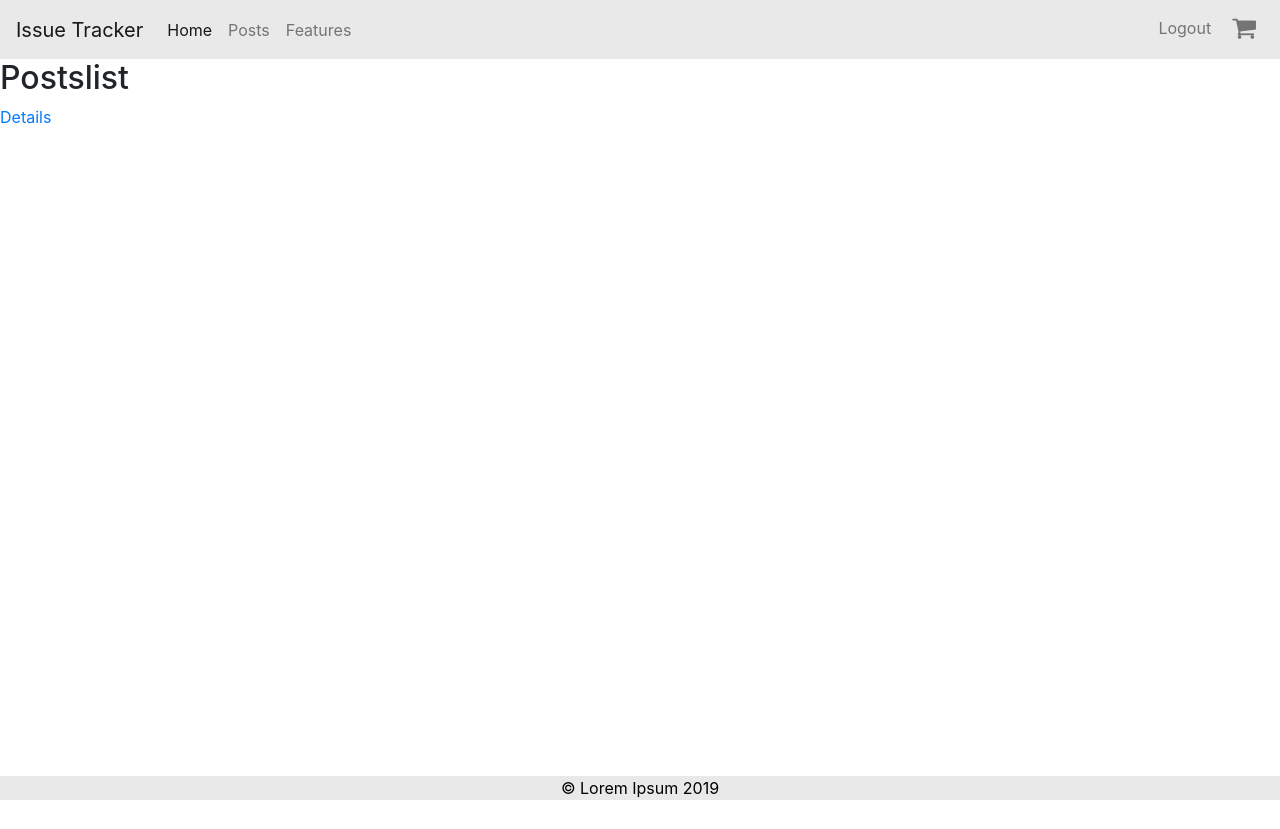
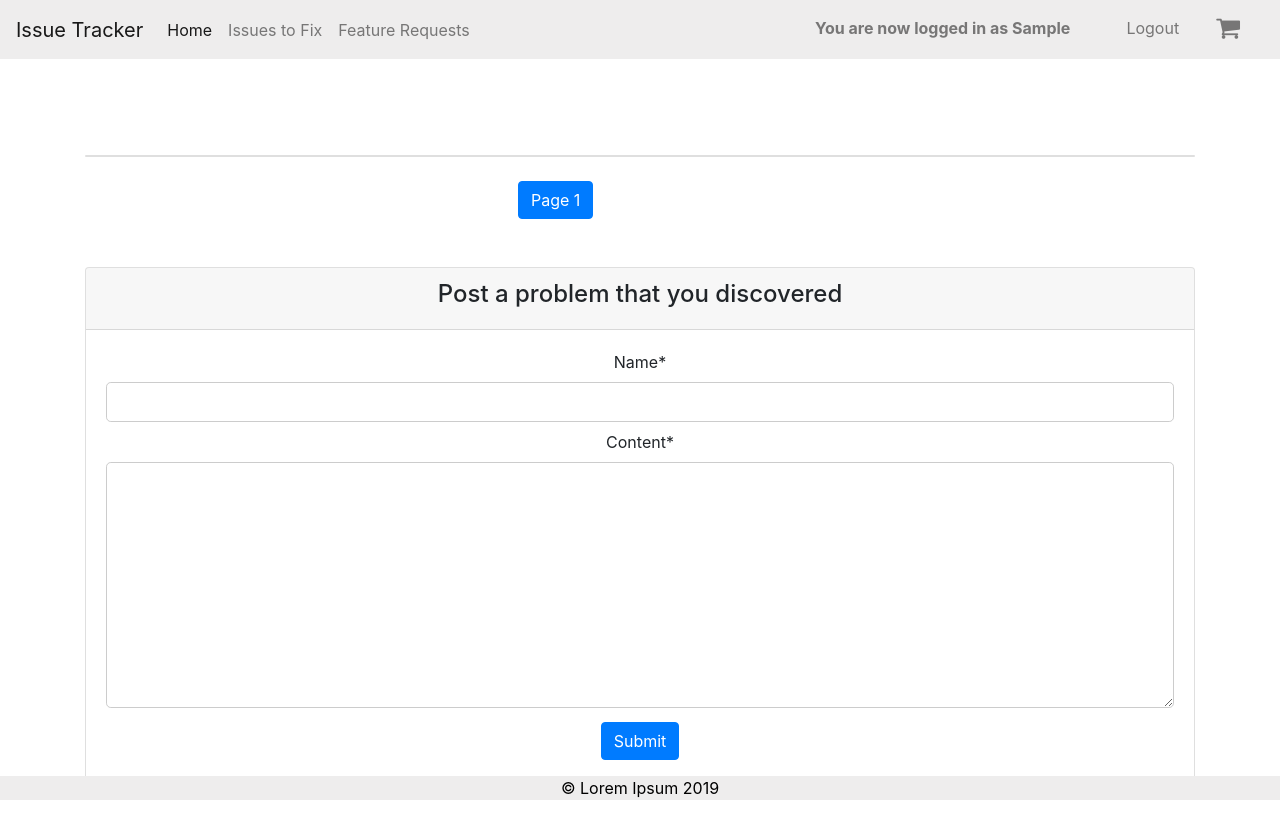
Before and after one commit to flo0909/djangoprj1, a Django app: page /postslist/ in a window 1280 px wide. Before the commit the page ends 800 px from the top, so only its background shows below. Run offline with Django 3.2, Linux system fonts and the light colour scheme; the visitor is signed in with stand-in values (Sample User, id 1); some libraries are stand-ins or nearby versions.

Commit message:
Added Posts, Models, Forms , styles for app1

```diff
--- a/accounts/views.py
+++ b/accounts/views.py
@@ -24,7 +24,7 @@ def login(request):
 def logout(request):
     auth.logout(request)
     messages.success(request, 'You are now logged out!')
-    return redirect(reverse('app1:postslist'))
+    return redirect(reverse('app1:index'))
 
 def register(request):
     if request.user.is_authenticated:
--- a/app1/admin.py
+++ b/app1/admin.py
@@ -1,3 +1,4 @@
 from django.contrib import admin
+from .models import UserPost
 
-# Register your models here.
+admin.site.register(UserPost)
--- /dev/null
+++ b/app1/forms.py
@@ -0,0 +1,6 @@
+from django import forms
+from .models import UserPost
+class PostForm(forms.ModelForm):
+    class Meta:
+        model=UserPost
+        fields = [ 'name', 'content']
--- a/app1/models.py
+++ b/app1/models.py
@@ -1,3 +1,14 @@
 from django.db import models
+from django.utils import timezone
+from django.contrib.auth.models import User
 
-# Create your models here.
+
+class UserPost(models.Model):
+    name = models.CharField(max_length=250)
+    author = models.ForeignKey(User, on_delete=models.CASCADE)
+    content = models.TextField()
+    date_posted = models.DateTimeField(default=timezone.now)
+    votes = models.IntegerField(default=0)
+    voted = models.TextField()
+    def __str__(self):
+        return self.name
--- a/app1/templates/app1/postslist.html
+++ b/app1/templates/app1/postslist.html
@@ -1,11 +1,75 @@
 {% extends 'base.html' %}
+
+{% load crispy_forms_tags %}
+
 {% block content %}
+<br>
+<br>
+<br>
+<br>
+<div class="container">
+    <div class="card">
+        {%if messages%}
+        {%for message in messages%}
+            <div class="alert alert-{{message.tags}}">{{message}}</div>
+        {% endfor %}
+        {% endif %}
+        </div>
+</div>
+{% for userpost in userpost %}
+<div class="container">
 
-{%if messages%}
-{%for message in messages%}
-    <div class="alert alert-{{message.tags}}">{{message}}</div>
+<div class="card ">
+        <div class="card-header text-center">
+          <h4><a  class="link-name" href="{% url 'app1:postdetail' userpost.id %}">{{userpost.name}}</a></h4>
+        </div>
+</div>
+<ul class="list-group ">
+        <li class="list-group-item">Post Author: <strong>{{userpost.author|capfirst}}</strong></li>
+        <li class="list-group-item">Post Name: <strong>{{userpost.name}}</strong></li>
+        <li class="list-group-item">Post Votes :<strong> {{userpost.votes}}</strong></li>
+      </ul>
+      <br>
+      <br>
+    </div>
 {% endfor %}
-{% endif %}
-<h2>Postslist</h2>
-<a href="{% url 'app1:postdetail' %}">Details</a>
+<br>
+
+
+<div class="container center-pagination">
+<nav aria-label="custom-navigation ">
+    <ul class="pagination ">
+     {% if userpost.has_previous %}
+      <li class="page-item"><a class="page-link" href="?page={{ userpost.previous_page_number }}">Previous</a></li>
+      {% endif %}
+      <li class="page-item active">
+          <a class="page-link" href="#">Page {{ userpost.number }}</a>
+        </li>
+      {% if userpost.has_next %}
+      <li class="page-item"><a class="page-link" href="?page={{ userpost.next_page_number }}">Next</a></li>
+      {% endif %}
+    </ul>
+  </nav>
+</div>
+
+
+<div class="container form-container">
+<div class="card">
+        <div class="card-header text-center">
+          <h4>Post a problem that you discovered</h4>
+        </div>
+        <div class="card-body text-center">
+
+          <form method="POST" >
+                {% csrf_token %}
+                {{form | crispy }}
+                <button type="submit" class="btn btn-primary">Submit</button>
+            </form>
+
+        </div>
+      </div>
+    </div>
+      <br>
+      <br>
+
 {% endblock %}
--- a/app1/urls.py
+++ b/app1/urls.py
@@ -4,5 +4,8 @@ app_name='app1'
 urlpatterns = [
     path('', views.index, name='index'),
     path('postslist/', views.postslist, name='postslist'),
-    path('postdetail/', views.postdetail, name='postdetail'),
+    path('postdetail/<int:userpost_id>/', views.postdetail, name='postdetail'),
+    path('postresult/<int:userpost_id>/', views.postresult, name='postresult'),
+    path('deleteuserpost/<int:userpost_id>/', views.deleteuserpost, name='deleteuserpost'),
+    path('updateuserpost/<int:userpost_id>/', views.updateuserpost, name='updateuserpost'),
 ]
--- a/app1/views.py
+++ b/app1/views.py
@@ -1,9 +1,78 @@
-from django.shortcuts import render
+from django.shortcuts import render, redirect, reverse
+from .models import UserPost
+from .forms import PostForm
+from django.shortcuts import get_object_or_404
+from django.contrib.auth.decorators import login_required
+from django.contrib.auth.models import User
+from django.contrib import auth , messages
+from django.core.paginator import Paginator
 
-# Create your views here.
+
 def index(request):
     return render(request, 'app1/index.html')
+
+
+@login_required
 def postslist(request):
-    return render(request, 'app1/postslist.html')
-def postdetail(request):
-    return render(request, 'app1/postdetail.html')
+    posts_obj = UserPost.objects.order_by('-date_posted')
+    paginator = Paginator(posts_obj, 3)
+    page = request.GET.get('page')
+    userpost = paginator.get_page(page)
+    form = PostForm(request.POST)
+    if form.is_valid():
+        instance = form.save(commit=False)
+        instance.author = request.user
+        instance.save()
+        form = PostForm()
+    return render(request, 'app1/postslist.html', {'userpost':userpost, 'form':form})
+
+
+@login_required
+def postdetail(request, userpost_id):
+    userpost = get_object_or_404(UserPost, pk=userpost_id)
+    return render(request, 'app1/postdetail.html', {'userpost':userpost})
+
+@login_required
+def deleteuserpost(request, userpost_id):
+    form = UserPost.objects.filter(pk=userpost_id)
+    if request.method == 'POST':
+        form.delete()
+    return redirect(reverse('app1:postslist'))
+
+@login_required
+def updateuserpost(request, userpost_id):
+
+    userpost = UserPost.objects.get(pk=userpost_id)
+    if request.POST:
+        form = PostForm(request.POST)
+    if form.is_valid():
+        userpost = UserPost.objects.get(pk=userpost_id)
+        form = PostForm(request.POST, instance = userpost)
+        form.save()
+        return redirect(reverse('app1:postlist'))
+    else:
+        u_form = {"name": userpost.name, "content":userpost.content}
+        form = PostForm(initial=u_form)
+
+    return render(request, 'app1/postupdate.html',{'form':form})
+
+@login_required
+def postresult(request, userpost_id):
+    mylist = ''
+    userpost = get_object_or_404(UserPost, pk=userpost_id)
+    if request.method == 'POST':
+        User.objects.filter(username=request.user)
+        value = int(request.POST['value'])
+        userpost.votes += value
+
+        if request.user.username in userpost.voted:
+            messages.warning(request, "You already voted for this post!")
+            return redirect(reverse('app1:postslist'))
+
+        elif not request.user.username in userpost.voted:
+            mylist = ' ' + str(request.user.username) + ' '
+            savedVoted = userpost.voted
+            userpost.voted  = mylist + savedVoted
+            userpost.save()
+
+    return redirect(reverse('app1:postdetail', args=(userpost.id,)))
--- a/djangoprj1/static/style.css
+++ b/djangoprj1/static/style.css
@@ -21,7 +21,7 @@
     position:fixed;
     bottom:0;
     width:100%;
-    background-color: rgb(233, 233, 233);
+    background-color: rgb(238, 237, 237);
     color: rgb(0, 0, 0);
     overflow:hidden;
     text-align:center;
@@ -30,10 +30,15 @@
      display:none;
  }
 .navbar-expand-lg{
-    background-color: rgb(233, 233, 233);
+    background-color: rgb(238, 237, 237);
 }
 .nav-link:hover{
     font-style: italic;
+    font-weight: bolder;
+    color:black;
+}
+.navbar-text{
+    font-weight: bold;
     color:black;
 }
  .textinput{
@@ -54,6 +59,17 @@
     margin-bottom:0.5rem;
     border-color: #ccc;
  }
+ #id_content{
+    width:100%;
+    border-style: solid;
+    border-width: 1px 1px 1px 1px;
+    border-radius:0.3rem;
+    margin-bottom:0.5rem;
+    border-color: #ccc;
+ }
+ .center-pagination{
+        padding-left:35%;
+ }
  .fa-shopping-cart{
     font-size: 1.6em;
     margin-left:0.2em;
@@ -67,3 +83,19 @@
       width:100%;
       margin-top:3rem;
   }
+ .sec-back{
+    margin-left:48%;
+    margin-top:2%;
+    width:6%;
+  }
+.link-name {
+    text-decoration: none;
+    color:rgb(0, 0, 0);
+    font-size:1.2em;
+  }
+  .link-name:hover {
+    text-decoration: none;
+    color:rgb(163, 162, 162);
+    font-weight: bolder;
+
+  }
--- a/templates/base.html
+++ b/templates/base.html
@@ -27,19 +27,22 @@
                             <a class="nav-link" href="{% url 'app1:index' %}">Home <span class="sr-only">(current)</span></a>
                         </li>
                         <li class="nav-item">
-                            <a class="nav-link" href="{% url 'app1:postslist' %}">Posts</a>
+                            <a class="nav-link" href="{% url 'app1:postslist' %}">Issues to Fix</a>
                         </li>
                         <li class="nav-item">
-                            <a class="nav-link" href="#">Features</a>
+                            <a class="nav-link" href="#">Feature Requests</a>
                         </li>
                     </ul>
                     <div class="navbar-nav">
                         {% if user.is_authenticated %}
-                        <a class="nav-item nav-link" href="{% url 'accounts:logout' %}">Logout</a>
-                        <a class="nav-item nav-link" href=""><i class="fa fa-shopping-cart" ></i></a>
+                        <span class="navbar-text mr-5 " >
+                                You are now logged in as {{user.username | capfirst}}
+                        </span>
+                        <a class="nav-item nav-link mr-3" href="{% url 'accounts:logout' %}">Logout</a>
+                        <a class="nav-item nav-link mr-3" href=""><i class="fa fa-shopping-cart" ></i></a>
                         {% else %}
-                        <a class="nav-item nav-link" href="{% url 'accounts:login' %}">Login</a>
-                        <a class="nav-item nav-link" href="{% url 'accounts:register' %}">Register</a>
+                        <a class="nav-item nav-link mr-3" href="{% url 'accounts:login' %}">Login</a>
+                        <a class="nav-item nav-link mr-3" href="{% url 'accounts:register' %}">Register</a>
                     </div>
                     {%endif%}
                 </div>
```
Also changed, not shown: app1/templates/app1/postdetail.html (+68 -1 lines), app1/templates/app1/postupdate.html (added, +30 -0 lines), README.md (added), app1/migrations/0001_initial.py (added).
